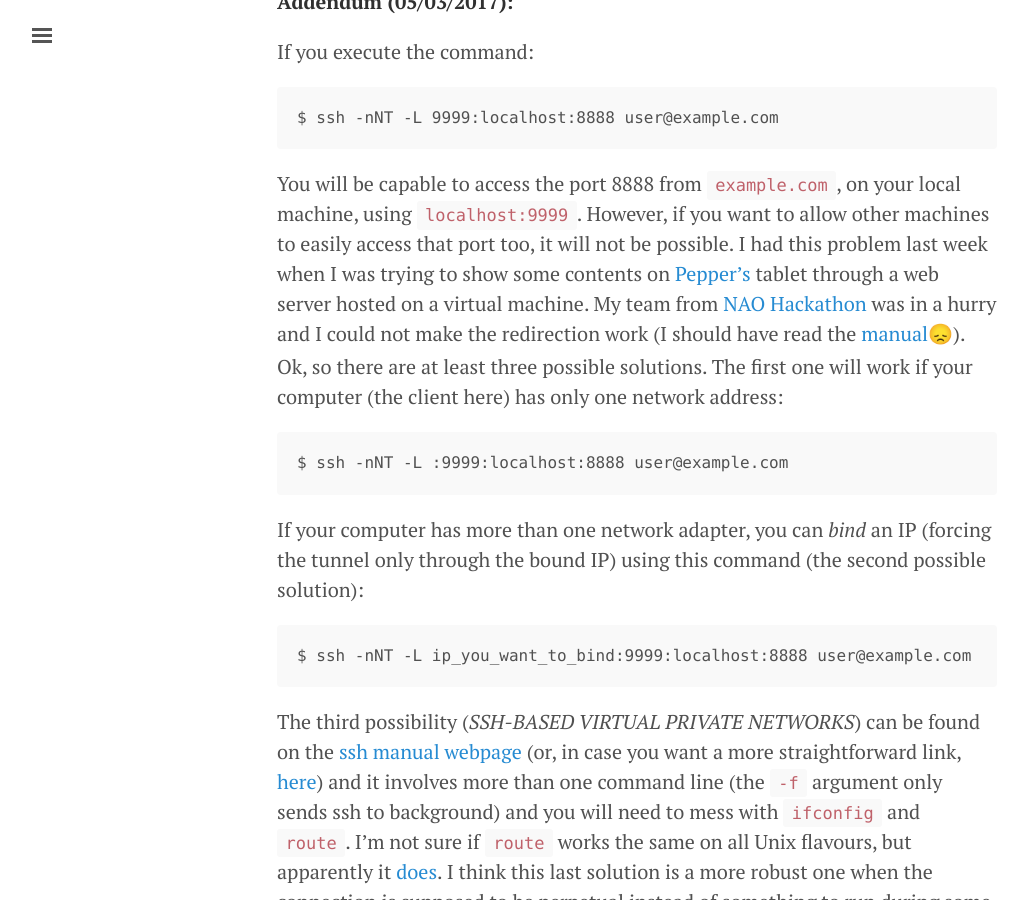
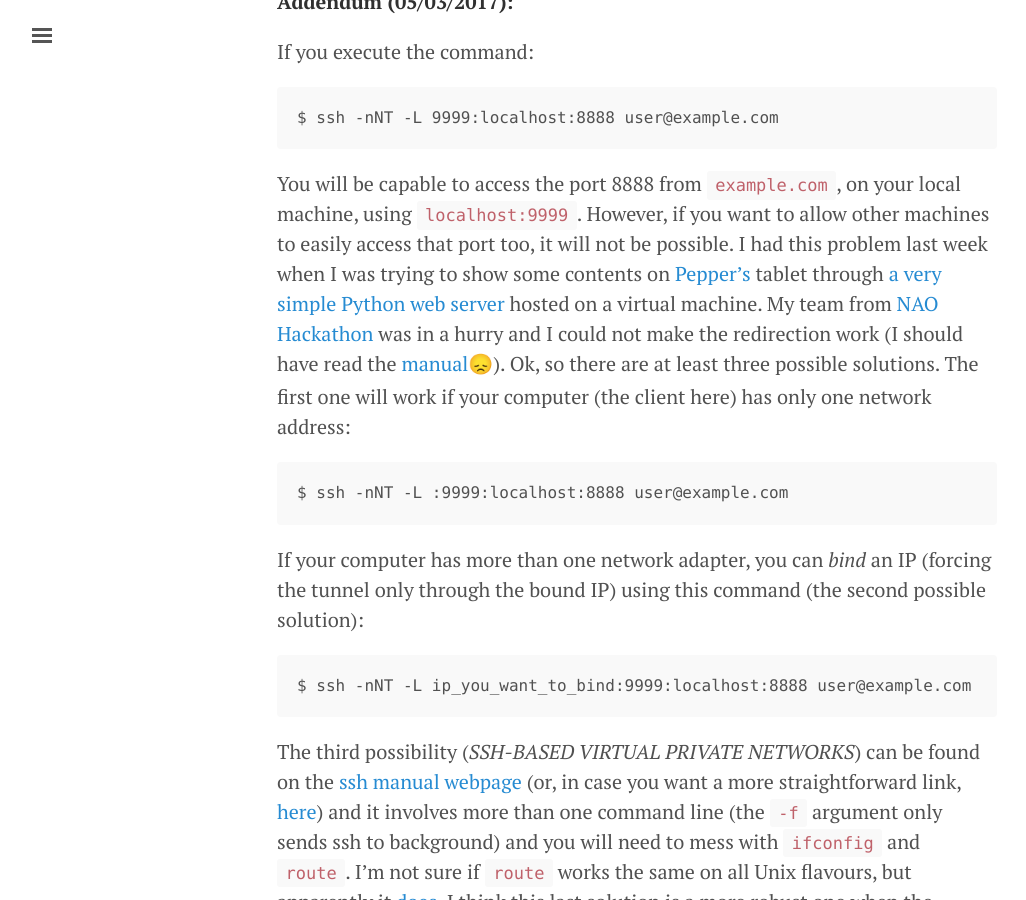
Before and after one commit to ricardodeazambuja/ricardodeazambuja.github.io, a Jekyll site: the page built from _posts/2017-02-10-Jupyter_notebook_remotelly.md, in a window 1280 px wide and 900 px high, scrolled down 2709 px. Shown: the whole window, without its empty margins (3-1029 px from the left). Built offline with Jekyll 4.4.1, drawn with Linux system fonts in a browser that asks for light colours; emoji names are drawn with the system emoji font; comment, search, counter and statistics services are not loaded.

Commit message:
link to SimpleHTTPServer python docs

````diff
--- a/_posts/2017-02-10-Jupyter_notebook_remotelly.md
+++ b/_posts/2017-02-10-Jupyter_notebook_remotelly.md
@@ -56,7 +56,7 @@ If you execute the command:
 $ ssh -nNT -L 9999:localhost:8888 user@example.com
 ```
 
-You will be capable to access the port 8888 from `example.com`, on your local machine, using `localhost:9999`. However, if you want to allow other machines to easily access that port too, it will not be possible. I had this problem last week when I was trying to show some contents on [Pepper's](https://www.ald.softbankrobotics.com/en/cool-robots/pepper) tablet through a web server hosted on a virtual machine. My team from [NAO Hackathon](https://github.com/ricardodeazambuja/Hackathon-Plymouth-2017) was in a hurry and I could not make the redirection work (I should have read the [manual](https://linux.die.net/man/1/ssh):disappointed:). Ok, so there are at least three possible solutions. The first one will work if your computer (the client here) has only one network address:
+You will be capable to access the port 8888 from `example.com`, on your local machine, using `localhost:9999`. However, if you want to allow other machines to easily access that port too, it will not be possible. I had this problem last week when I was trying to show some contents on [Pepper's](https://www.ald.softbankrobotics.com/en/cool-robots/pepper) tablet through [a very simple Python web server](https://docs.python.org/2/library/simplehttpserver.html) hosted on a virtual machine. My team from [NAO Hackathon](https://github.com/ricardodeazambuja/Hackathon-Plymouth-2017) was in a hurry and I could not make the redirection work (I should have read the [manual](https://linux.die.net/man/1/ssh):disappointed:). Ok, so there are at least three possible solutions. The first one will work if your computer (the client here) has only one network address:
 
 ```
 $ ssh -nNT -L :9999:localhost:8888 user@example.com
````
